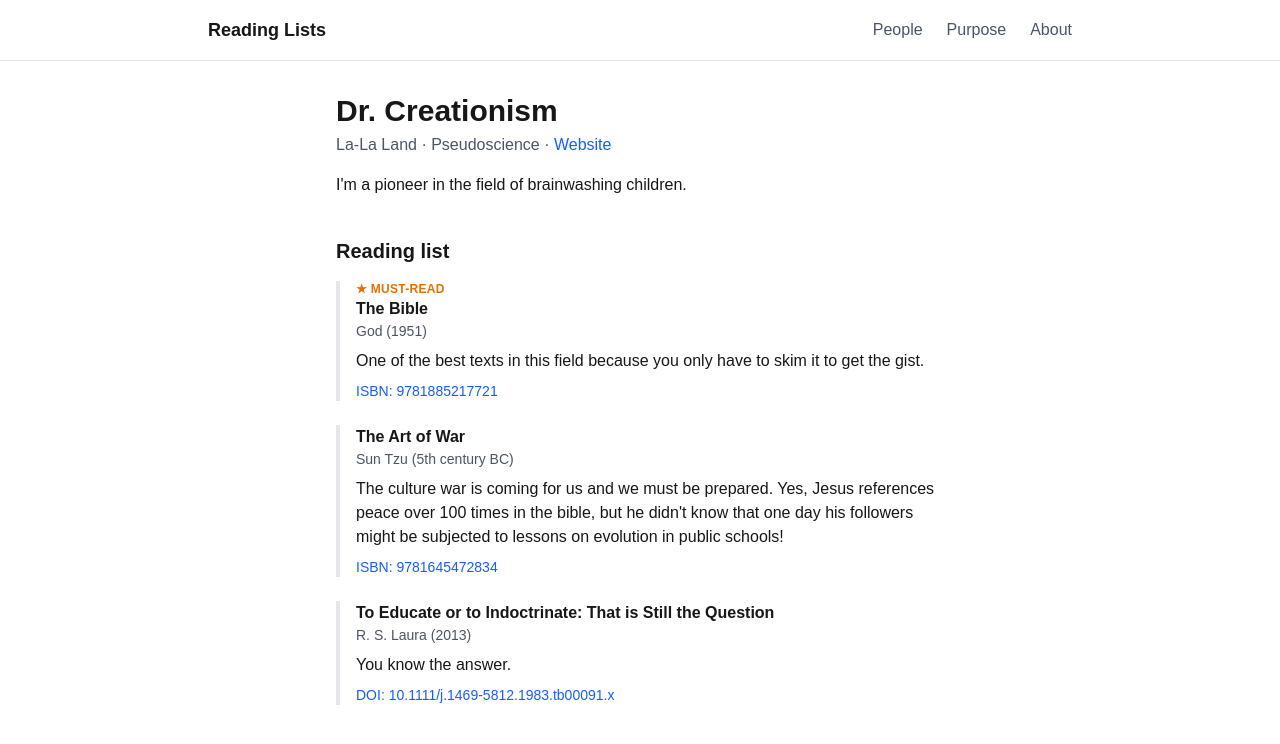
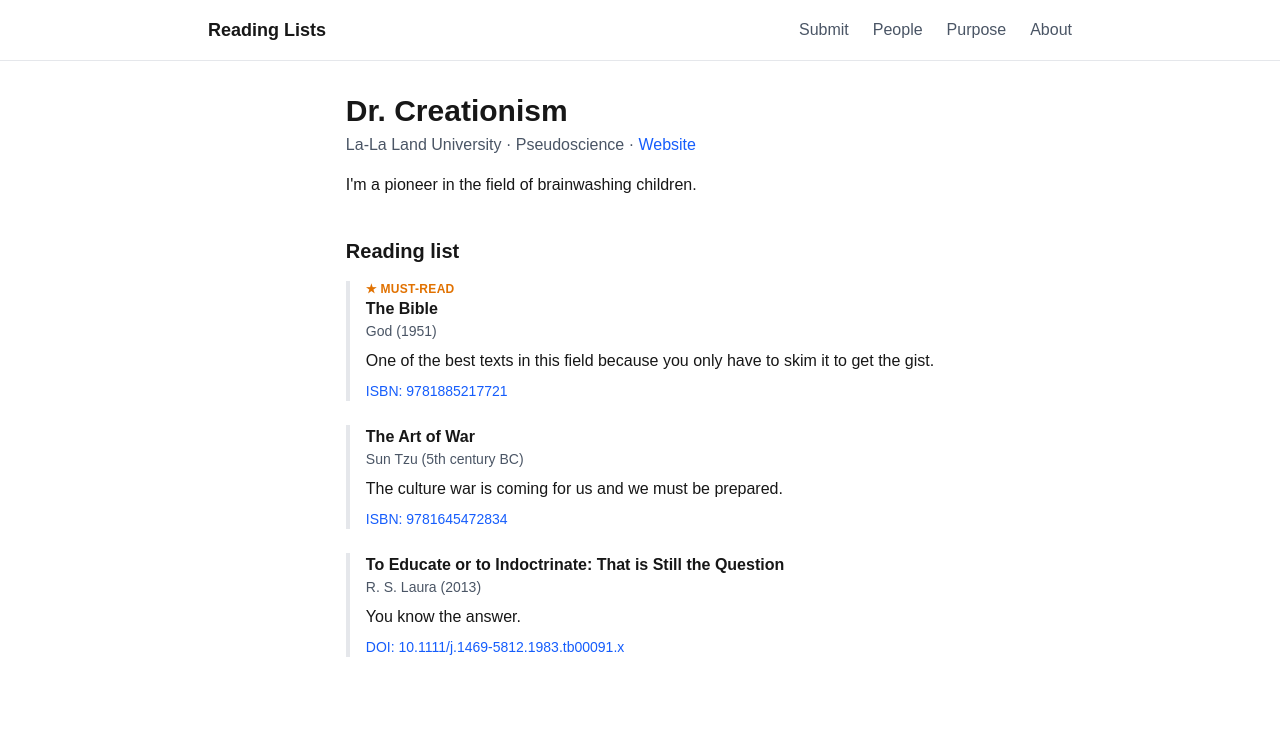
Before and after one commit to hfink1324/reading-lists, a Next.js app: page /people/dr-creationism in a window 1280 px wide. Shown: the top 744 px of the page. Built offline with nearby package versions, Linux system fonts and the light colour scheme.

Commit message:
added submit tab

```diff
--- a/app/components/Nav.tsx
+++ b/app/components/Nav.tsx
@@ -8,6 +8,9 @@ export default function Nav() {
           Reading Lists
         </Link>
         <div className="flex gap-6 text-gray-600">
+          <Link href="/submit" className="hover:text-black">
+          Submit
+          </Link>
           <Link href="/people" className="hover:text-black">
             People
           </Link>
--- a/app/data.ts
+++ b/app/data.ts
@@ -27,7 +27,7 @@ export const experts: Expert[] = [
   {
     slug: "dr-creationism",
     name: "Dr. Creationism",
-    institution: "La-La Land",
+    institution: "La-La Land University",
     field: "Pseudoscience",
     bio: "I'm a pioneer in the field of brainwashing children.",
     site: "https://www.google.com",
@@ -68,7 +68,7 @@ export const entries: Entry[] = [
   {
     expertSlug: "dr-creationism",
     textId: "art-of-war",
-    note: "The culture war is coming for us and we must be prepared. Yes, Jesus references peace over 100 times in the bible, but he didn't know that one day his followers might be subjected to lessons on evolution in public schools!",
+    note: "The culture war is coming for us and we must be prepared.",
   },
   {
     expertSlug: "dr-creationism",
```
